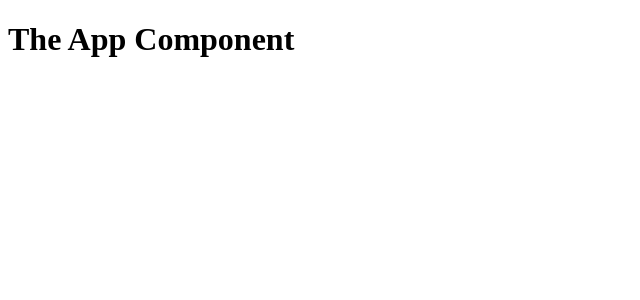
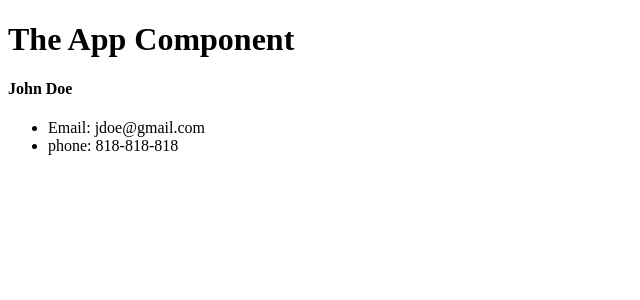
Before and after one commit to T-Wesst/React_Front_Back, a React (Create React App) app in the folder projects/contactmanager/: page / in a window 1280 px wide. Shown: the top 300 px of the page, without its empty margins (0-640 px from the left). Built offline with nearby package versions, Linux system fonts and the light colour scheme.

Commit message:
render component

```diff
--- a/projects/contactmanager/src/App.js
+++ b/projects/contactmanager/src/App.js
@@ -1,4 +1,5 @@
 import React, { Component } from "react";
+import Contact from "./components/Contact";
 import "./App.css";
 
 class App extends Component {
@@ -6,6 +7,7 @@ class App extends Component {
     return (
       <div className="App">
         <h1>The App Component</h1>
+        <Contact />
       </div>
     );
   }
```
